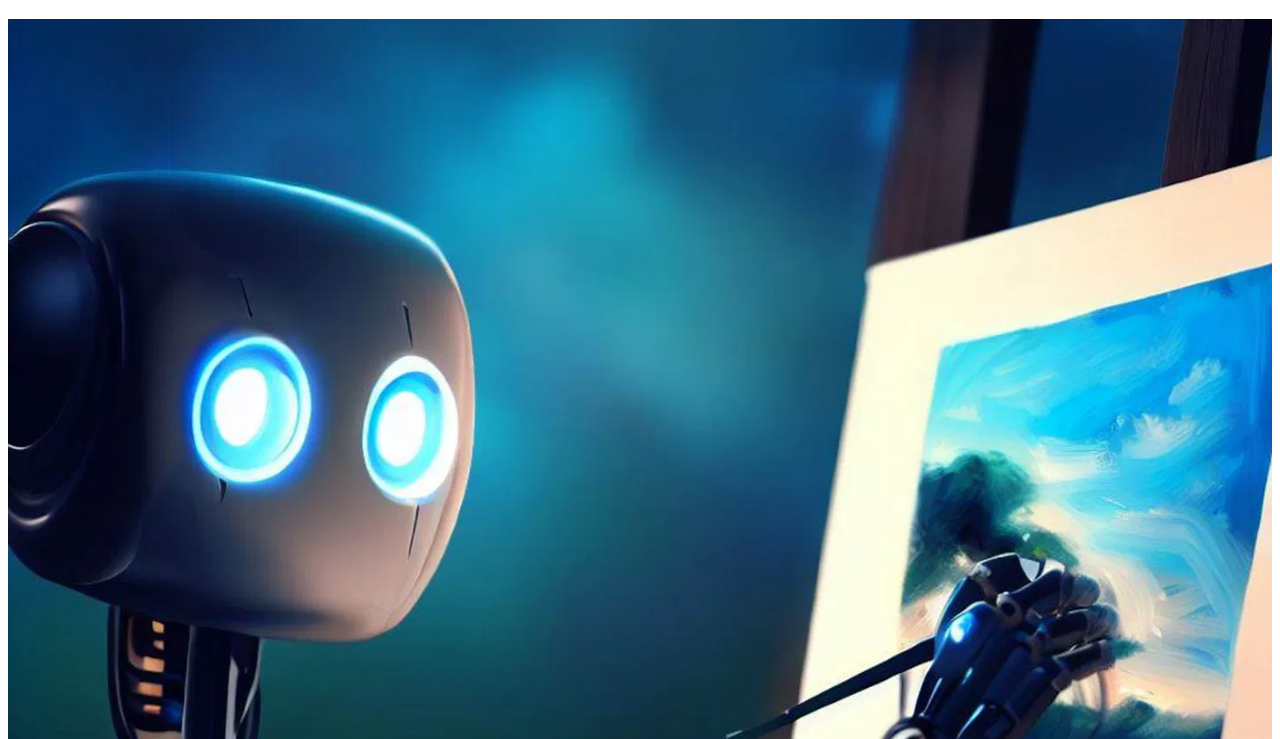
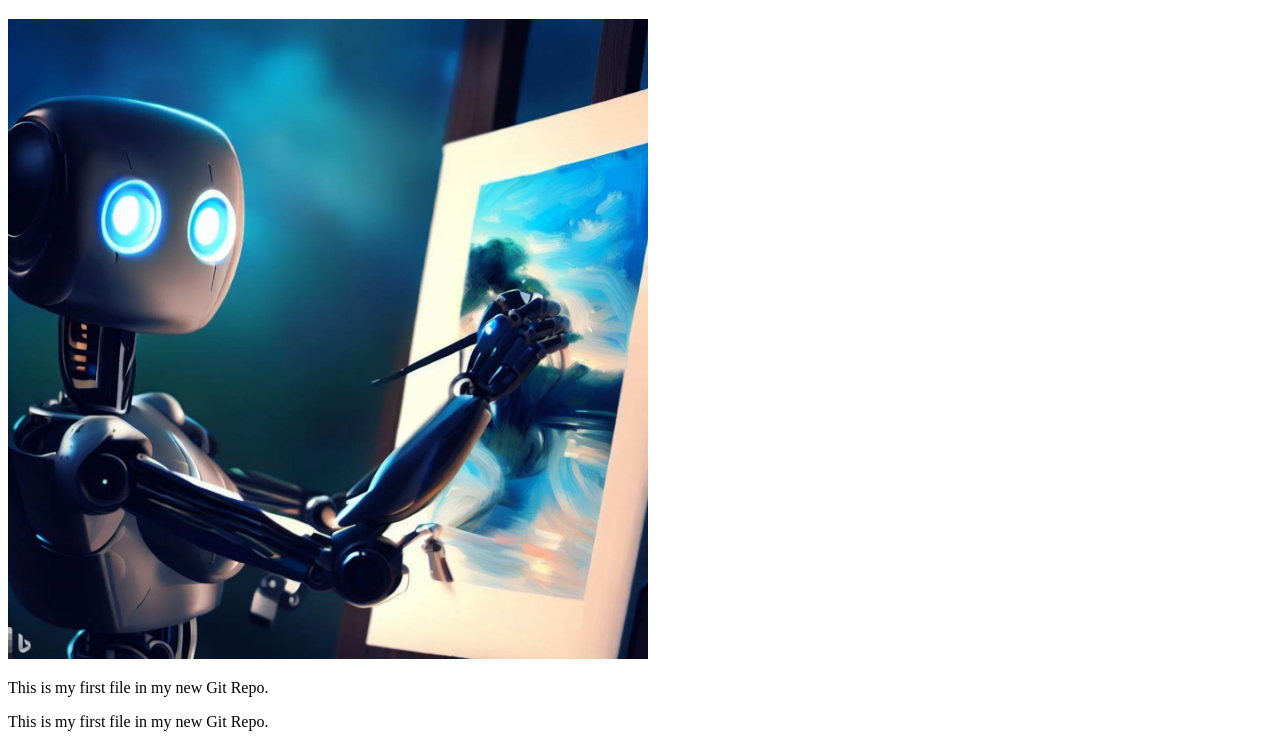
Before and after one commit to JulioQuintanaAyala/hello-world, a plain HTML site: page Proyect/index.html in a window 1280 px wide. Shown: the part 61-800 px from the top of the page. Drawn offline with Linux system fonts and the light colour scheme.

Commit message:
updated index.html. Realized image

```diff
--- a/Proyect/index.html
+++ b/Proyect/index.html
@@ -13,7 +13,7 @@
 <body>
 
     <h1> Hello world</h1>
-    <div><img src="img_hello_world.jpg" alt="Hello world from Space " style="width: 100%; max-width: 6400px;"></div>
+    <div><img src="img_hello_world.jpg" alt="Hello world from Space " style="width: 100%; max-width: 640px;"></div>
     <p> This is my first file in my new Git Repo.</p>
     <p> This is my first file in my new Git Repo.</p>
     <p>This line is here to show how merging works.</p>
```
